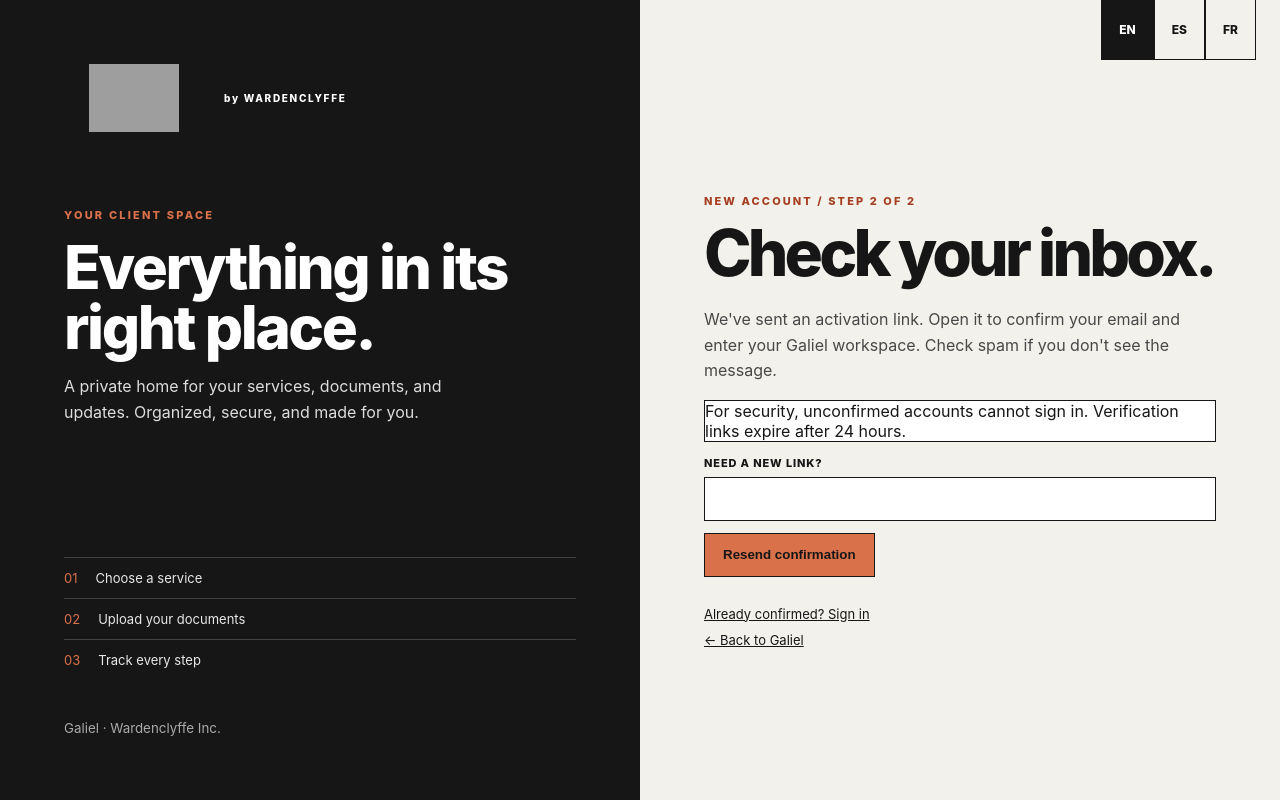
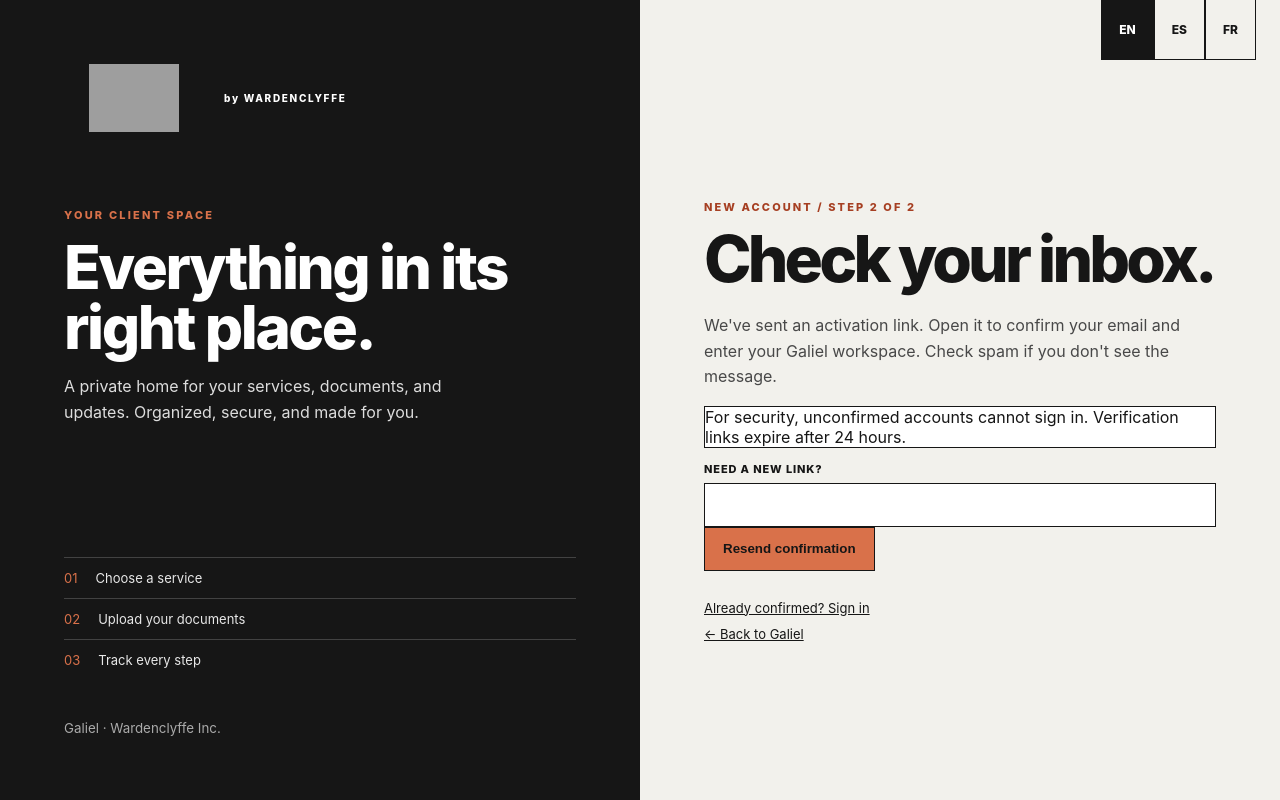
Before and after one commit to gfswardenclyffe/software_engineeringfall2026, a Django app: page /register/complete/ in a window 1280 px wide. Run offline with Django 5.2, Linux system fonts and the light colour scheme; parts of the project's set-up code (start-up, migrations or seed data) failed here and were passed over; grey boxes are pictures that could not be loaded.

Commit message:
Remove residual inline auth styling from registration_complete

```diff
--- a/portal/templates/portal/registration_complete.html
+++ b/portal/templates/portal/registration_complete.html
@@ -5,6 +5,6 @@
 <div class="notice">For security, unconfirmed accounts cannot sign in. Verification links expire after 24 hours.</div>
 <form method="post" action="{% url 'resend_activation' %}">{% csrf_token %}
 <label for="email">Need a new link?</label><input id="email" type="email" name="email" value="{{ registered_email }}" autocomplete="email" required>
-<button type="submit" class="secondary" style="margin-top:12px">Resend confirmation</button></form>
+<button type="submit" class="secondary">Resend confirmation</button></form>
 <p class="links"><a href="{% url 'login' %}">Already confirmed? Sign in</a><br><a href="{% url 'home' %}">← Back to Galiel</a></p>
 {% endblock %}
```
